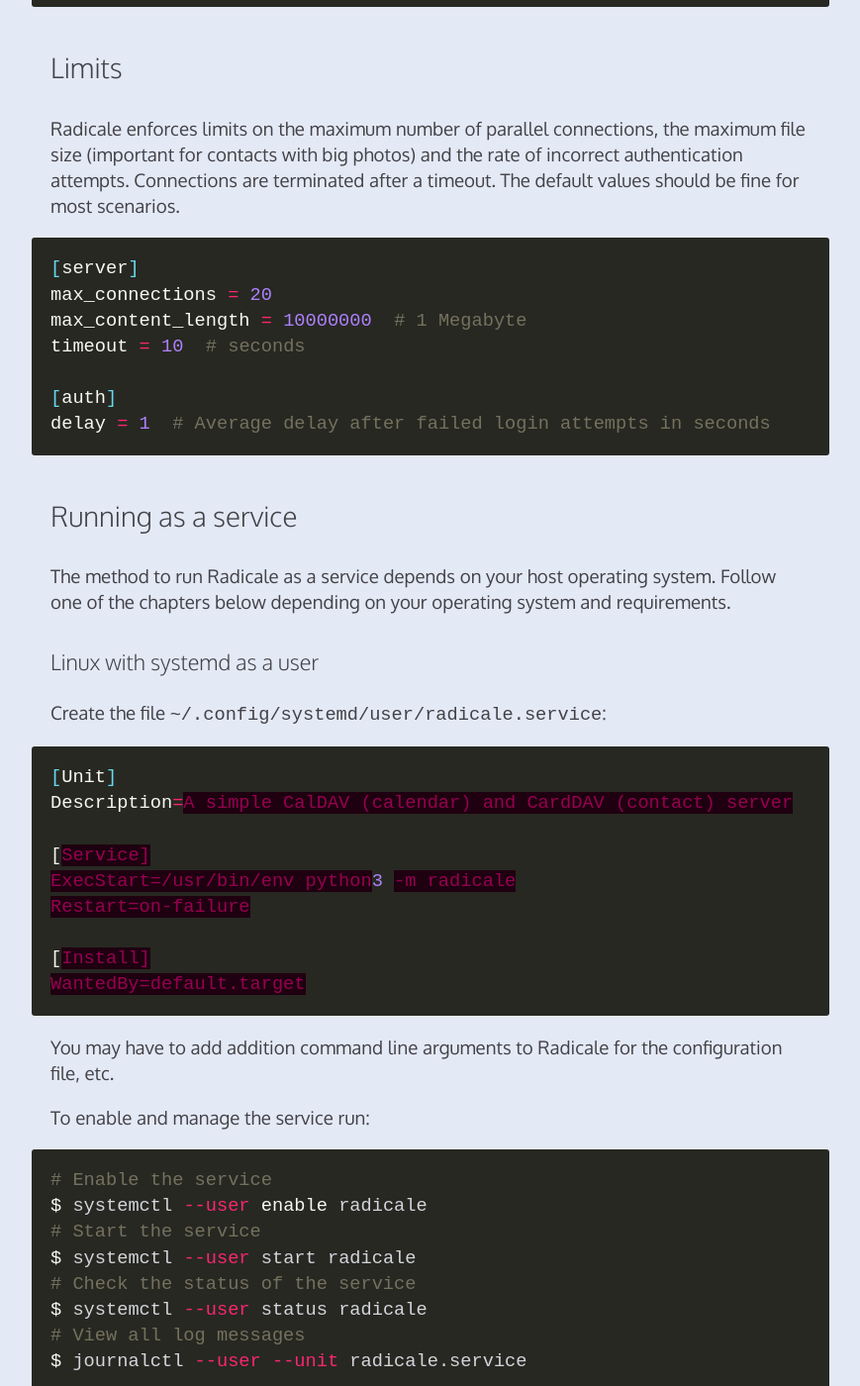
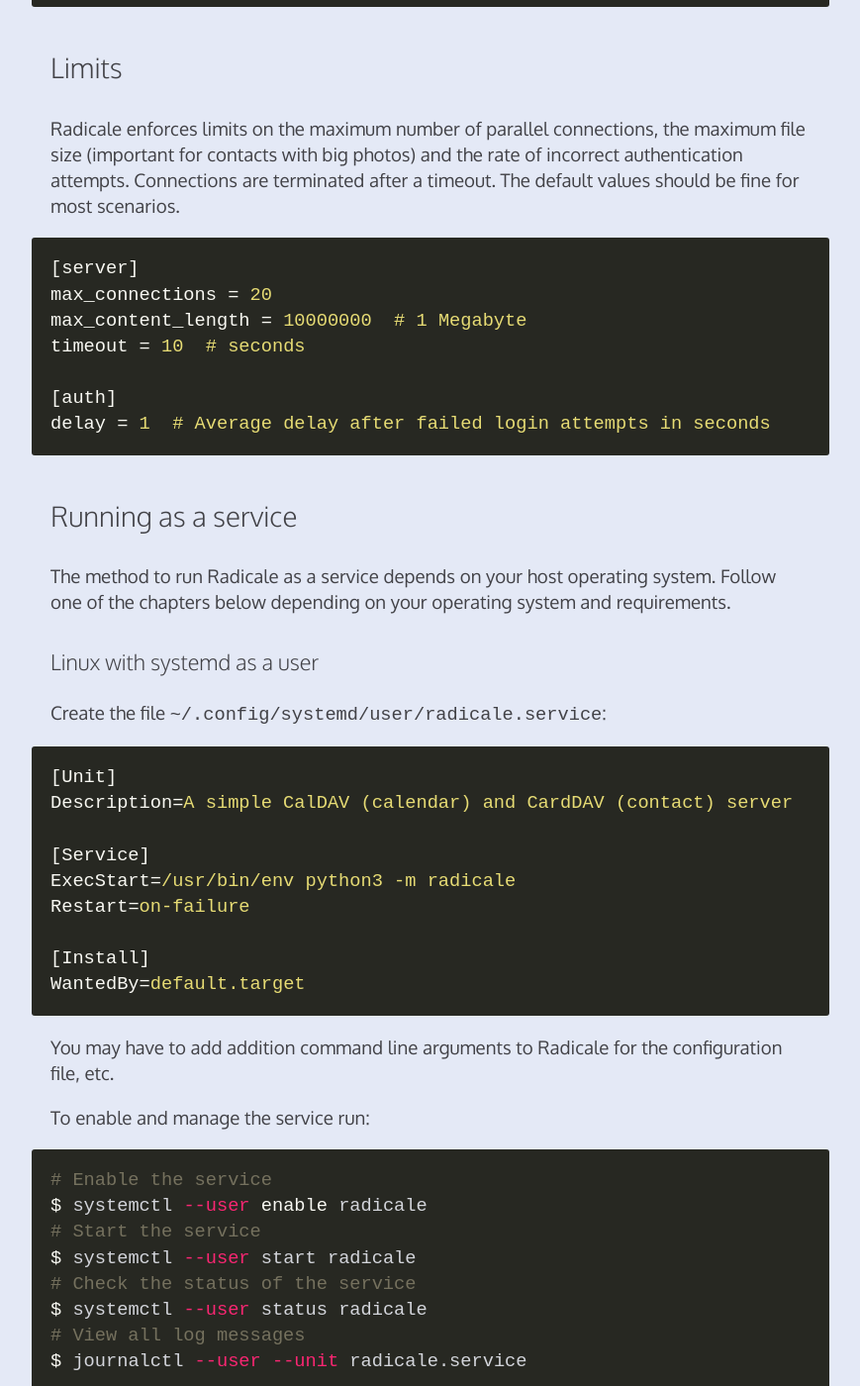
Before and after one commit to Kozea/Radicale, a Jekyll site: the page built from setup.md, in a window 1280 px wide and 1400 px high, scrolled down 2138 px. Shown: the whole window at 99% size, without its empty margins (205-1074 px from the left). Built offline with Jekyll 4.4.1, drawn with Linux system fonts in a browser that asks for light colours; some of the changed text lies outside the part shown.

Commit message:
Revert "Use TOML instead of INI highlight syntax"
This reverts commit ed428fdbc1f4ccd85b1143e2baf7b3f10f48fa7f.

````diff
--- a/setup.md
+++ b/setup.md
@@ -49,7 +49,7 @@
 ```
 
 Authentication can be enabled with the following configuration:
-```toml
+```ini
 [auth]
 type = htpasswd
 htpasswd_filename = /path/to/users
@@ -62,7 +62,7 @@
 from other computers. This can be changed with the following configuration
 options:
 
-```toml
+```ini
 [server]
 hosts = 0.0.0.0:5232
 ```
@@ -74,7 +74,7 @@
 Data is stored in the folder `/var/lib/radicale/collections`. The path can
 be changed with the foloowing configuration:
 
-```toml
+```ini
 [storage]
 filesystem_folder = /path/to/storage
 ```
@@ -86,7 +86,7 @@
 incorrect authentication attempts. Connections are terminated after a timeout.
 The default values should be fine for most scenarios.
 
-```toml
+```ini
 [server]
 max_connections = 20
 max_content_length = 10000000  # 1 Megabyte
@@ -105,7 +105,7 @@
 ### Linux with systemd as a user
 
 Create the file `~/.config/systemd/user/radicale.service`:
-```toml
+```ini
 [Unit]
 Description=A simple CalDAV (calendar) and CardDAV (contact) server
 
@@ -138,7 +138,7 @@
 must be writable.
 
 Create the file `/etc/systemd/system/radicale.service`:
-```toml
+```ini
 [Unit]
 Description=A simple CalDAV (calendar) and CardDAV (contact) server
 
````
Also changed, not shown: configuration.md (+2 -2 lines), logging.md (+1 -1 lines), rights.md (+1 -1 lines).
